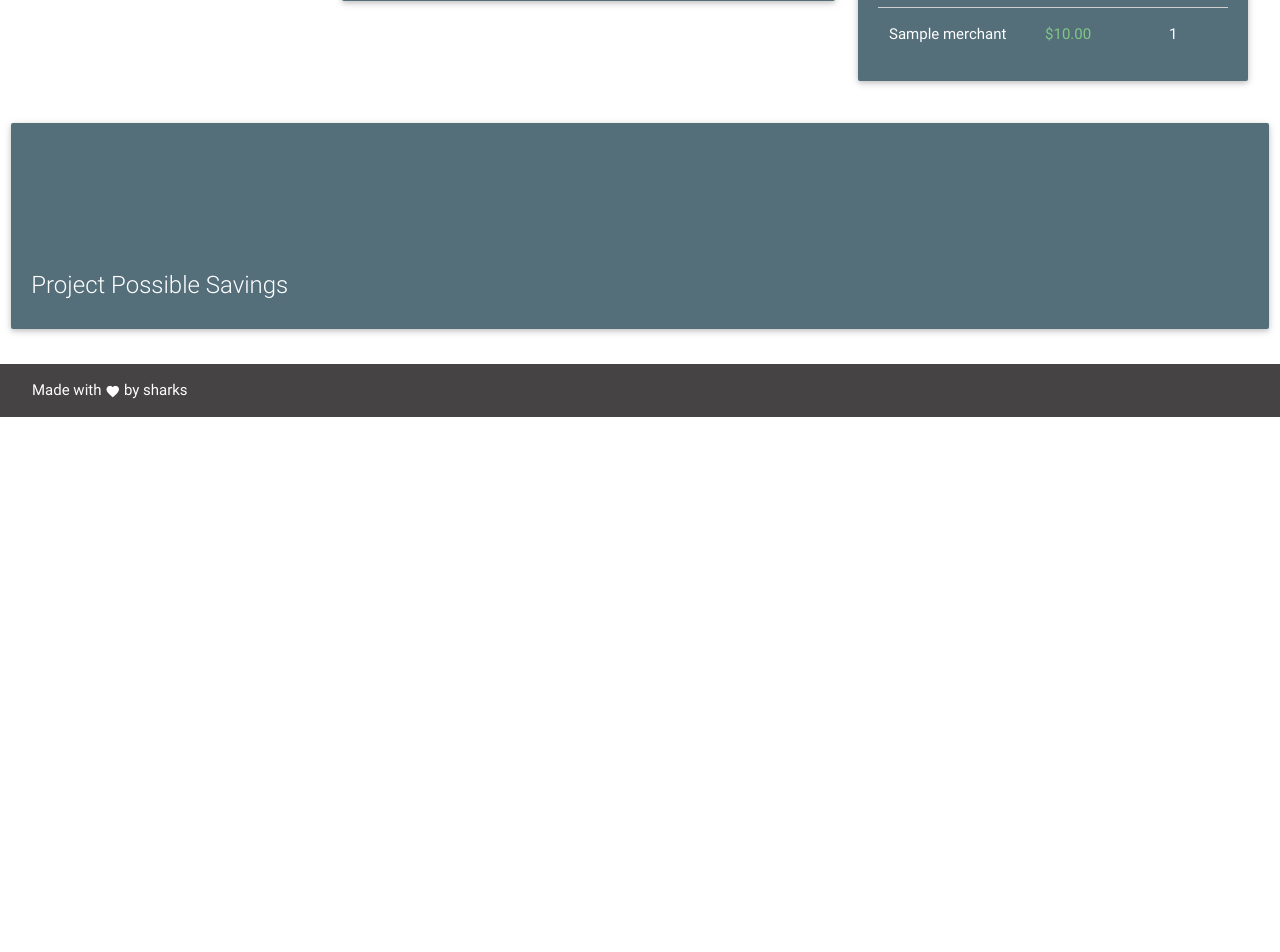
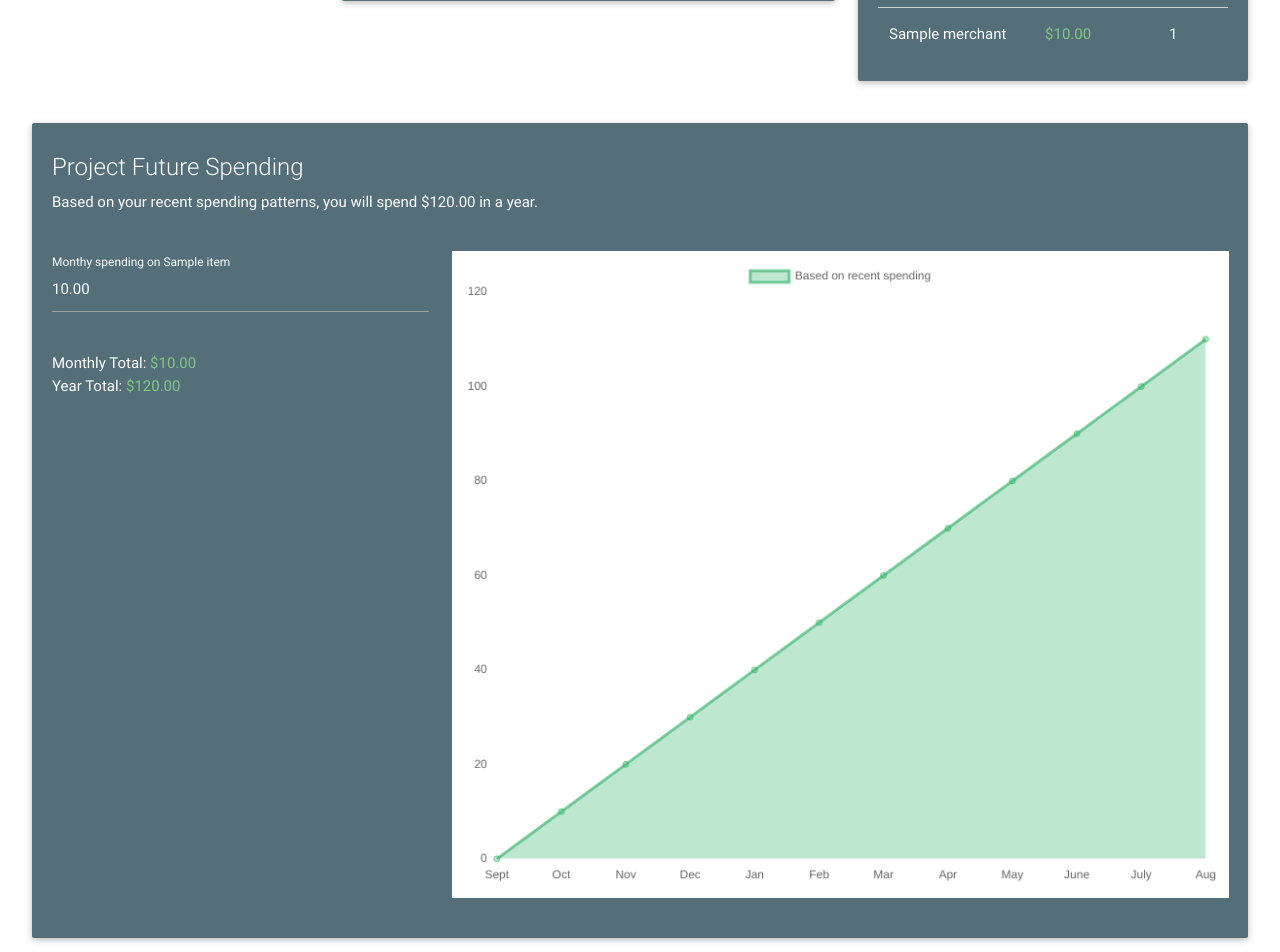
Before and after one commit to ivychen/fin-dash, a Flask app: template templates/index.html in a window 1280 px wide. Shown: the part 1374-2326 px from the top of the page. Before the commit the page ends 1791 px from the top, so only its background shows below. Run offline with Flask 2, Linux system fonts and the light colour scheme; the template is opened without the code that fills it: most values are stand-ins (such as "Sample title", 1, 10 or a date in 2020); a map, chart or similar area stays blank; some libraries are stand-ins or nearby versions.

Commit message:
budgeting graph

```diff
--- a/app.py
+++ b/app.py
@@ -138,7 +138,6 @@
     acc_rewards = Markup('<span class="new badge blue">' + '$ {0:.2f}'.format(acc_info['rewards']) + '</span>')
 
     avgs = month_averages()
-    print(avgs)
 
     return render_template(
             'index.html',
@@ -152,6 +151,9 @@
             merchants = month_merchant_counts,
             all_merchants = json.dumps(weeklySpendingByMerchant),
             weeklyBudgetLimit = weeklySpendingAvg,
+            all_averages = avgs,
+            month_average = [x for x in avgs if x['name'] == 'total'][0]['average'],
+            curr_balance = acc_info['balance']
             )
 
 @app.route("/showSignup")
@@ -290,13 +292,14 @@
         sorted_amts.sort(key=lambda item:item['date'], reverse=False)
         return json.dumps(sorted_amts)
 
-    def month_averages():
-        month_info = json.loads(sort('month'))
-        averages = []
-        for i in month_info[0]['amounts']:
-            avg = statistics.mean([month_info[x]['amounts'][i] for x in range(len(month_info))])
-            averages.append({'name': i, 'average': avg})
-        return averages
+@app.route("/month_averages")
+def month_averages():
+    month_info = json.loads(sortGraph('month'))
+    averages = []
+    for i in month_info[0]['amounts']:
+        avg = statistics.mean([month_info[x]['amounts'][i] for x in range(len(month_info))])
+        averages.append({'name': i, 'average': avg})
+    return averages
 
 
 if __name__ == "__main__":
--- a/static/css/style.css
+++ b/static/css/style.css
@@ -158,3 +158,12 @@
 #mapid {
 	height: 400px;
 }
+
+#forecast-form {
+	padding-top: 2.5rem;
+}
+
+#forecast-graph {
+	margin-top: 2.5rem;
+	padding: 10px;
+}
--- a/templates/index.html
+++ b/templates/index.html
@@ -125,17 +125,39 @@
                     </div>
                   </div>
             </div>
-        </div>
-        <div class="row">
-            <div class="col s12 m12 l12">
+            <div class="row">
+            <div class="col s8 m12 l12">
                 <div class="card blue-grey darken-1 fade_card" style="color: #455a64 !important">
                     <div class="card-content white-text">
-                      <span class="card-title">Project Possible Savings</span>
-                      <canvas id="forecast-graph"></canvas>
+                      <span class="card-title">Project Future Spending</span>
+                      <p>Based on your recent spending patterns, you will spend {{"${:.2f}".format(month_average * 12)}} in a year.</p>
+                      <div class="row">
+                            <div class="col s4">
+                                <form id="forecast-form">
+                                    {% for item in all_averages %}
+                                    {% if item.name != 'total' %}
+                                        <div class="row">
+                                        <div class="input-field col s12">
+                                          <input id="{{item.name}}" type="text" value="{{'{:.2f}'.format(item.average)}}">
+                                          <label style="color:white;" for="{{item.name}}">Monthy spending on {{item.name}}</label>
+                                        </div>
+                                      </div>
+                                    {% endif %}
+                                    {% endfor %}
+                                </form>
+                                <p>Monthly Total: <span id ="month-total" style="color:#81c784">${{'{:.2f}'.format(month_average)}}</span></p>
+                                <p>Year Total: <span id ="year-total" style="color:#81c784">${{'{:.2f}'.format(month_average * 12)}}</span></p>
+                            </div>
+                            <div class="col s8 ">
+                                <canvas id="forecast-graph" height="250" width="300" style="background-color: white;"></canvas>
+                            </div>
+                      </div>
                     </div>
                 </div>
             </div>
         </div>
+        </div>
+
 
         {% include 'partials/_footer.html' %}
 
@@ -198,6 +220,32 @@
 
       $(document).ready(function() {
         $('select').material_select();
+
+        $("#forecast-form :input").change(function() {
+            var month_average = {{month_average}};
+          //console.log($(this).attr('id'));
+          var all = 0;
+          $("#forecast-form :input").each(function() {
+            var val = $(this).val();
+            if (val == '') {
+                val = 0;
+            }
+            all += parseInt(val);
+          });
+          console.log(all);
+          updateForecastGraph(all);
+          month_diff = all - month_average;
+          if (month_diff > 0){
+                prefix = ''
+            } else {
+                prefix = '+'
+            }
+
+        diff = ' (' + prefix + '$' + Math.abs(Math.round(month_diff*100)/100) + ' in savings)'
+        year_diff = ' (' + prefix + '$' + Math.abs(Math.round(month_diff*12*100)/100) + ' in savings)'
+          $('#month-total').text('$' + Math.round(all*100)/100 + diff);
+          $('#year-total').text('$' + Math.round(all * 12 * 100)/100 + year_diff);
+        });
 
         markers = addMapMarkers(1420070400, 1474763510);
         $('#example_id').change(function() {
@@ -368,6 +416,68 @@
     weeklyBudgetctx.font="36px Roboto";
     weeklyBudgetctx.fillText("500", 300, 200);
 
+    var forecastctx = document.getElementById("forecast-graph");
+    var month_average = {{month_average}};
+    var month_abbrev = {1: 'Jan', 2: 'Feb', 3: 'Mar', 4: 'Apr', 5: 'May', 6: 'June', 7: 'July', 8: 'Aug', 9: 'Sept', 10 : 'Oct', 11: 'Nov', 0 : 'Dec'};
+    var labels = []
+
+    var total = 0;
+    var month_graph = []
+    for(var i = 9; i < 9+12; i ++) {
+        labels.push(month_abbrev[i % 12]);
+        month_graph.push(Math.round(total*100)/100);
+        total += month_average;
+    }
+
+    console.log(labels);
+    console.log(month_graph);
+
+    var forecast = new Chart(forecastctx, {
+        type: 'line',
+        data: {
+            labels: labels,
+            datasets: [{
+                data: month_graph,
+                label: "Based on recent spending",
+                backgroundColor: 'rgba(39, 174, 96, 0.3)',
+                borderColor: 'rgba(39, 174, 96, .6)'
+            }]
+        },
+        options: {
+            fill:false,
+            scales: {
+                xAxes: [{
+                            gridLines: {
+                                display:false
+                            }
+                        }],
+                yAxes: [{
+                            gridLines: {
+                                display:false
+                            },
+                        }]
+                },
+        showXLabels:10,
+        }
+       });
+
+    function updateForecastGraph(amt) {
+        var total = 0;
+        var month_graph = []
+        for(var i = 9; i < 9+12; i ++) {
+            month_graph.push(Math.round(total*100)/100);
+            total += amt;
+        }
+        var num = forecast.data.datasets.length;
+        if (num == 1) {
+            forecast.data.datasets.push({data: month_graph, label: 'Based on current budget', backgroundColor: 'rgba(52, 73, 94, 0.3)', borderColor: 'rgba(52, 73, 94, .6)'});
+        } else {
+            forecast.data.datasets[1].data = month_graph;
+        }
+        forecast.update();
+
+    }
+
 </script>
 
 </html>
```
